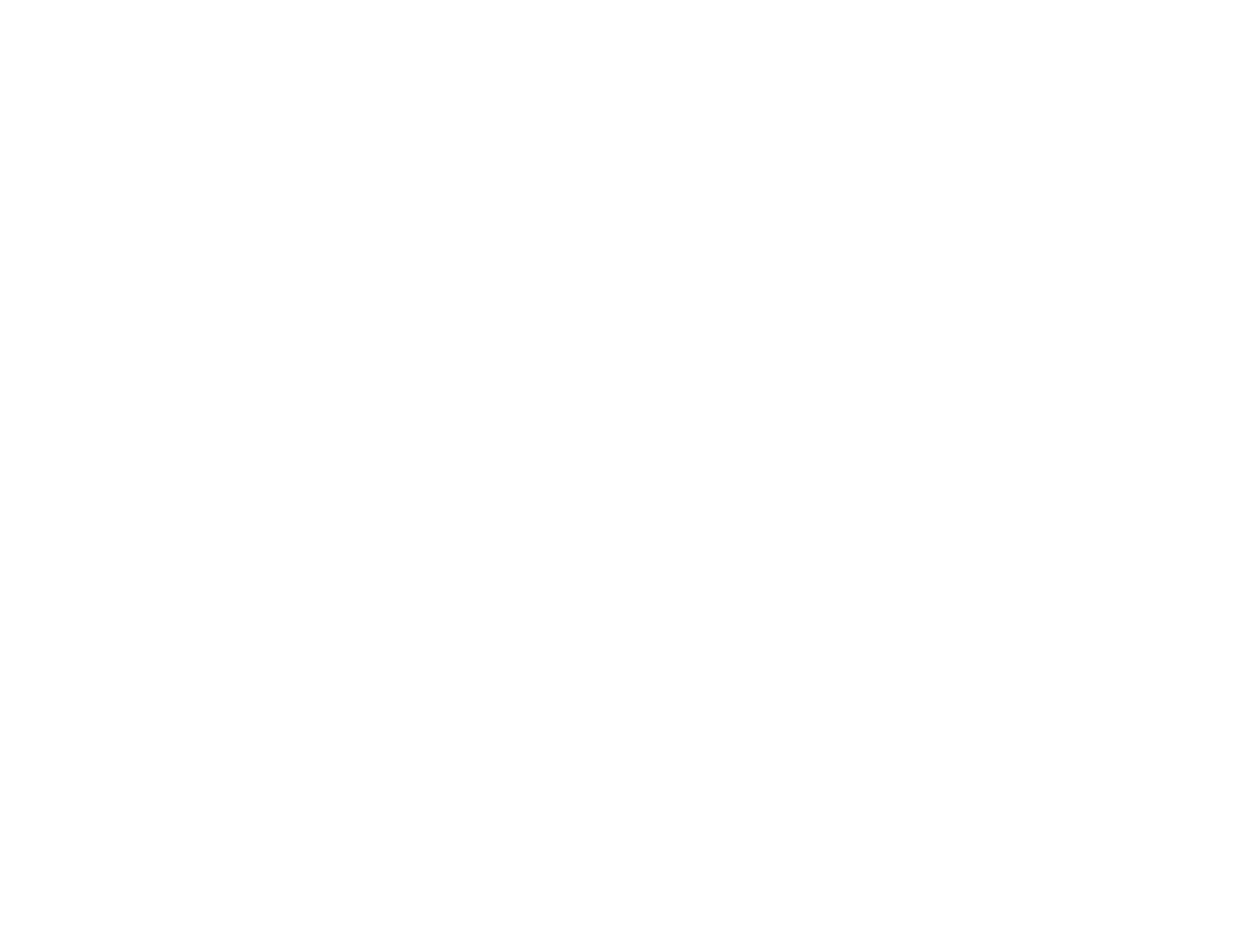
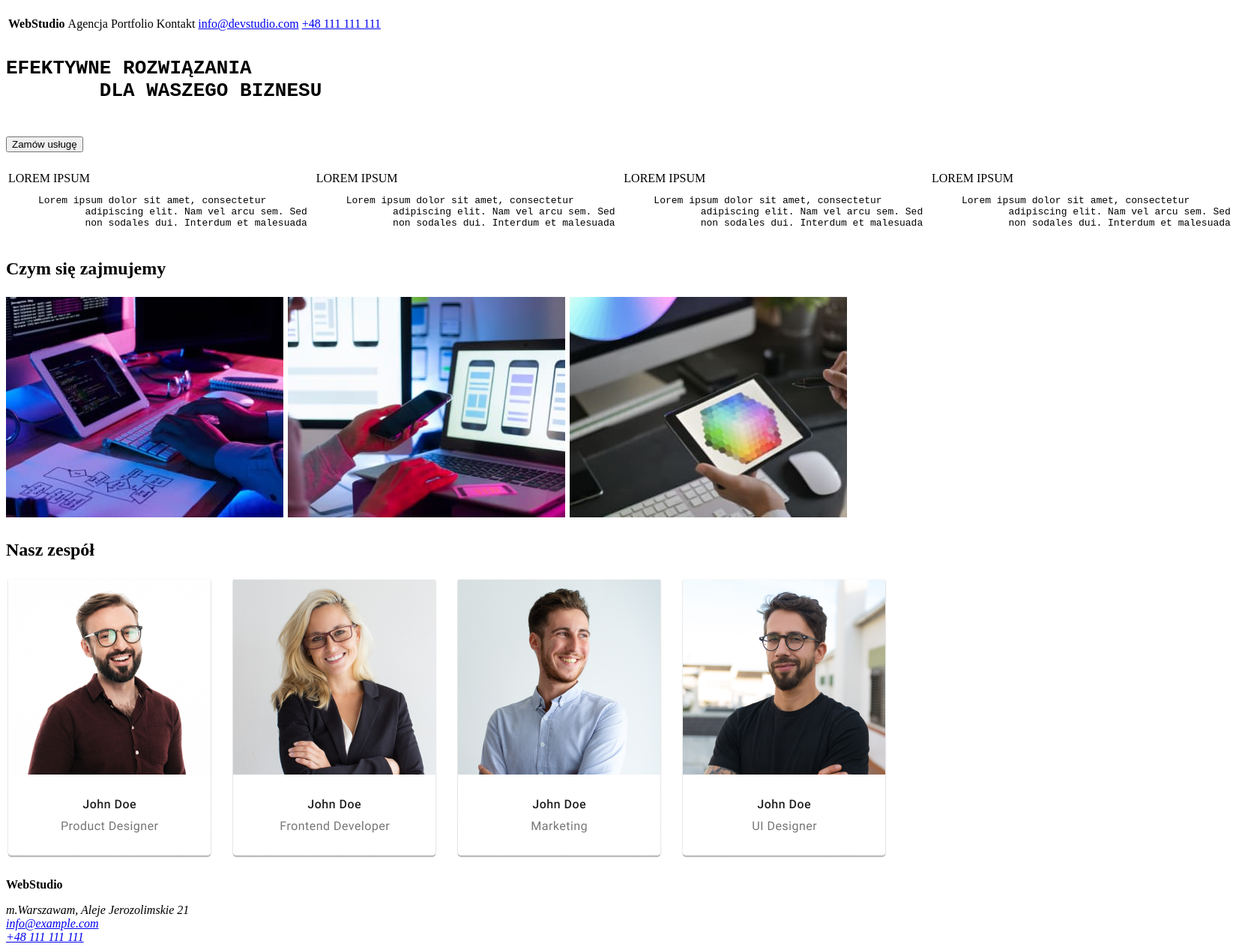
Before and after one commit to zosiawaledziak/goit-markup-hw-01, a plain HTML site: page index.html in a window 1280 px wide. Shown: the whole page at 75% size, 1653 px wide, since content can reach past the window. Before the commit the page ends 800 px from the top, so only its background shows below. Drawn offline with Linux system fonts and the light colour scheme.

Commit message:
images
images

```diff
--- a/index.html
+++ b/index.html
@@ -1,6 +1,72 @@
 <!DOCTYPE html>
 <html lang="pl>"
-    <head>
+<header>
+    <table>
+    <tbody>
+    <tr>
+    <p><td><strong>WebStudio</strong></td></p>
+    <h2><td>Agencja</td></h2>
+    <h2><td>Portfolio</td></h2>
+    <h2><td>Kontakt</td></h2>
+    <h2><td><a href="mailto:info@devstudio.com">info@devstudio.com</td></h2>
+    <h2><td><a href="tel:+48 111 111 111">+48 111 111 111</td></h2>
+    </tr>
+    </tbody>
+</table>
+</header>
+<main>
+    <h1>
+        <p><pre>EFEKTYWNE ROZWIĄZANIA
+        DLA WASZEGO BIZNESU</pre></p>
+        <button type="button">Zamów usługę</button>
+    </h1>
+    <table>
+    <tbody>
+    <tr>
+    <dl>
+        <td><dt>LOREM IPSUM</dt>
+        <dd><pre>Lorem ipsum dolor sit amet, consectetur
+        adipiscing elit. Nam vel arcu sem. Sed
+        non sodales dui. Interdum et malesuada</pre></dd></td>
+        <td><dt>LOREM IPSUM</dt>
+        <dd><pre>Lorem ipsum dolor sit amet, consectetur
+        adipiscing elit. Nam vel arcu sem. Sed
+        non sodales dui. Interdum et malesuada</pre></dd></td>
+        <td><dt>LOREM IPSUM</dt>
+        <dd><pre>Lorem ipsum dolor sit amet, consectetur
+        adipiscing elit. Nam vel arcu sem. Sed
+        non sodales dui. Interdum et malesuada</pre></dd></td>
+        <td><dt>LOREM IPSUM</dt>
+        <dd><pre>Lorem ipsum dolor sit amet, consectetur
+        adipiscing elit. Nam vel arcu sem. Sed
+        non sodales dui. Interdum et malesuada</pre></dd></td>
+    </dl>
+    </tr>
+    </tbody>
+    </table>
+<h2>
+    <p>Czym się zajmujemy</p>
+    <img src="images/img.jpg" alt="osoba z klawiaturą i tabletem">
+    <img src="images/img2.jpg" alt="osoba z telefonem i laptopem">
+    <img src="images/img3.jpg" alt="osoba z tabletem">
+</h2>
+<h2>
+    <p>Nasz zespół</p>
+    <img src="images/team.png" alt="zdjęcie zespołu">
+</h2>
+</main>
+<footer>
+    <strong><p>WebStudio</p></strong>
+    <address>
+        m.Warszawam, Aleje Jerozolimskie 21
+    </address>
+    <address>
+    <a href="mailto:info@example.com">info@example.com</a>
+</address>
+<address>
+    <a href="tel:+48111111111">+48 111 111 111</a>
+</address>
+</footer>
 
-    </head>
+
 </html>
```
Also changed, not shown: images/img.jpg (added), images/img2.jpg (added), images/img3.jpg (added), images/team.png (added).
